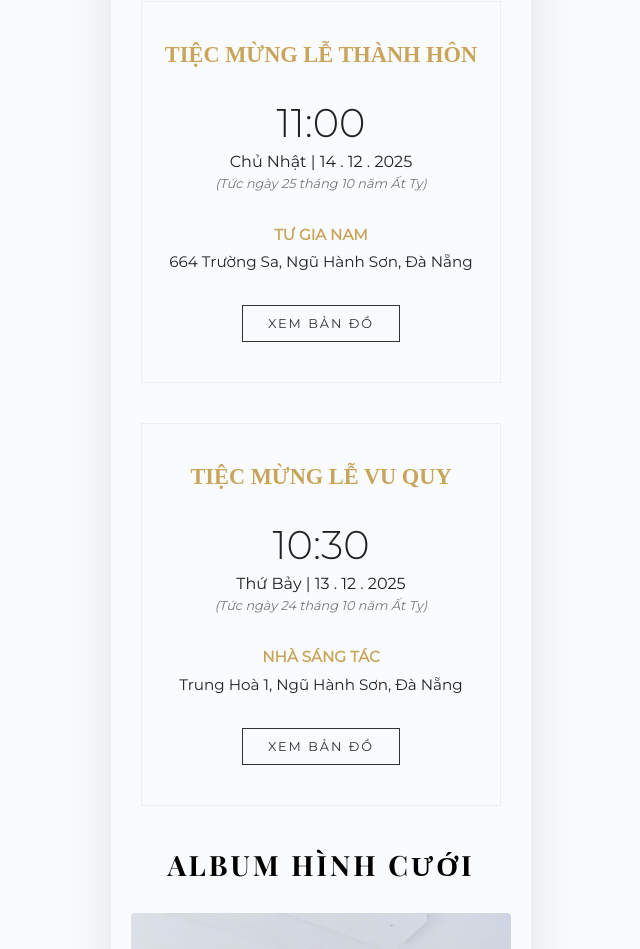
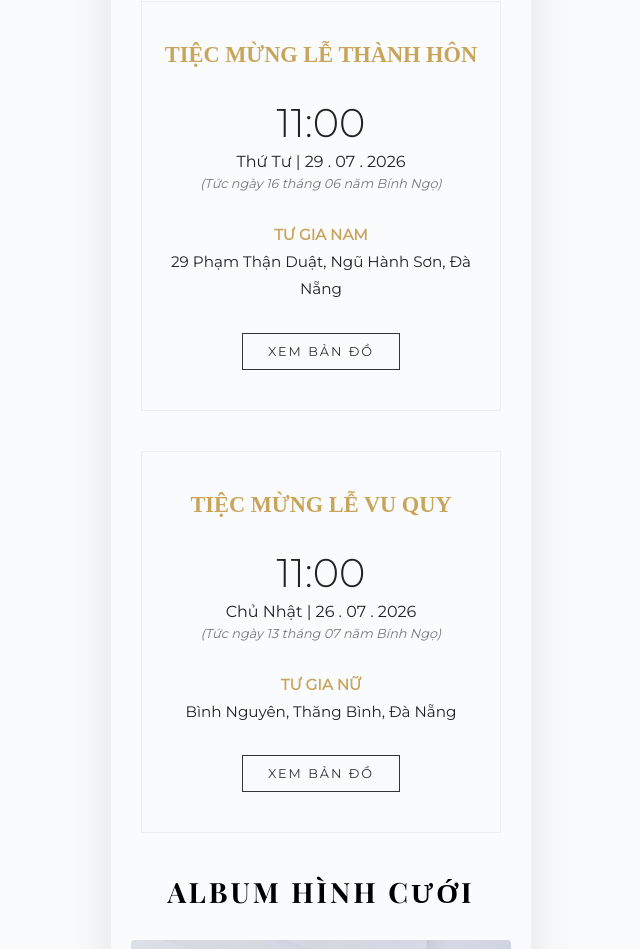
Before and after one commit to dangvanhien98/ht-wedding, a Next.js app: page / in a window 1280 px wide. Shown: the part 1539-2488 px from the top of the page, without its empty margins (319-959 px from the left). Built offline with nearby package versions, Linux system fonts and the light colour scheme; a web font is replaced by a local one.

Commit message:
First commit

```diff
--- a/app/page.tsx
+++ b/app/page.tsx
@@ -135,12 +135,12 @@ export default function WeddingPage() {
           <h2 className="title">TIỆC MỪNG LỄ THÀNH HÔN</h2>
           <div className="time-box">
             <p className="time">11:00</p>
-            <p className="day">Chủ Nhật | 14 . 12 . 2025</p>
-            <p className="lunar">(Tức ngày 25 tháng 10 năm Ất Tỵ)</p>
+            <p className="day">Thứ Tư | 29 . 07 . 2026</p>
+            <p className="lunar">(Tức ngày 16 tháng 06 năm Bính Ngọ)</p>
           </div>
           <div className="location">
             <p className="place-name">TƯ GIA NAM</p>
-            <p>664 Trường Sa, Ngũ Hành Sơn, Đà Nẵng</p>
+            <p>29 Phạm Thận Duật, Ngũ Hành Sơn, Đà Nẵng</p>
           </div>
           <a href="https://maps.google.com" className="btn-map" target="_blank">Xem bản đồ</a>
         </div>
@@ -150,13 +150,13 @@ export default function WeddingPage() {
         <div className="info-card reveal-up">
           <h2 className="title">TIỆC MỪNG LỄ VU QUY</h2>
           <div className="time-box">
-            <p className="time">10:30</p>
-            <p className="day">Thứ Bảy | 13 . 12 . 2025</p>
-            <p className="lunar">(Tức ngày 24 tháng 10 năm Ất Tỵ)</p>
+            <p className="time">11:00</p>
+            <p className="day">Chủ Nhật | 26 . 07 . 2026</p>
+            <p className="lunar">(Tức ngày 13 tháng 07 năm Bính Ngọ)</p>
           </div>
           <div className="location">
-            <p className="place-name">NHÀ SÁNG TÁC</p>
-            <p>Trung Hoà 1, Ngũ Hành Sơn, Đà Nẵng</p>
+            <p className="place-name">TƯ GIA NỮ</p>
+            <p>Bình Nguyên, Thăng Bình, Đà Nẵng</p>
           </div>
           <a href="https://goo.gl/maps/V69m8aTmWFu5em1A9" className="btn-map" target="_blank">Xem bản đồ</a>
         </div>
```
